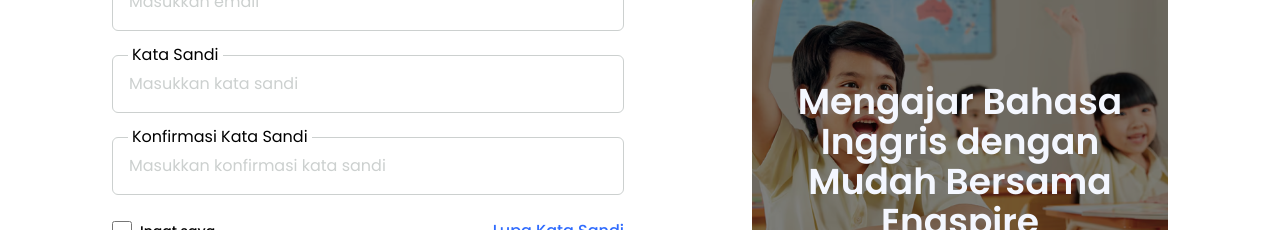
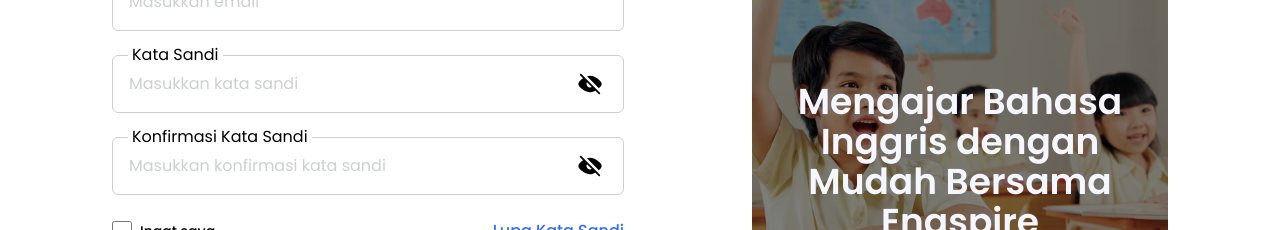
Before and after one commit to Hilaladiii/engspire, a Next.js app: page /sign-up in a window 1280 px wide. Shown: the part 347-577 px from the top of the page. Built offline with nearby package versions, Linux system fonts and the light colour scheme.

Commit message:
feat : add icon show pass & hidden pass

```diff
--- a/src/app/(public)/(password)/forgot-password/page.tsx
+++ b/src/app/(public)/(password)/forgot-password/page.tsx
@@ -26,6 +26,7 @@
   const { setShow, setContent } = useModal();
 
   const onSubmit: SubmitHandler<TForgotPassword> = (data) => {
+    console.log(data);
     setShow(true);
     setContent(<ContentModalSendEmail />);
   };
--- a/src/app/(public)/sign-in/_components/SignInForm.tsx
+++ b/src/app/(public)/sign-in/_components/SignInForm.tsx
@@ -5,6 +5,9 @@
 import { SubmitHandler, useForm } from "react-hook-form";
 import Link from "next/link";
 import Button from "@/components/elements/Button";
+import ShowPassword from "@/assets/svg/showPassword.svg";
+import HiddenPassword from "@/assets/svg/hiddenPassword.svg";
+import { useState } from "react";
 
 const signInSchema = z.object({
   email: z.string().email("Email tidak valid"),
@@ -14,6 +17,7 @@
 type TSignIn = z.infer<typeof signInSchema>;
 
 export default function SignInForm() {
+  const [show, setShow] = useState<boolean>(false);
   const {
     register,
     formState: { errors },
@@ -46,14 +50,16 @@
         errors={errors.password}
         label="Kata Sandi"
         placeholder="Masukkan kata sandi"
-        type="password"
+        type={show ? "text" : "password"}
+        icon={show ? <ShowPassword /> : <HiddenPassword />}
+        onClickIcon={() => setShow((prev) => !prev)}
         fullWidth
       />
       <div className="flex justify-between">
         <CheckBox id="remind" label="Ingat saya" />
         <Link
           href="/forgot-password"
-          className="text-lightningBlue font-medium"
+          className="font-medium text-lightningBlue"
         >
           Lupa Kata Sandi
         </Link>
--- a/src/app/(public)/sign-up/_components/SignUpForm.tsx
+++ b/src/app/(public)/sign-up/_components/SignUpForm.tsx
@@ -4,7 +4,10 @@
 import { zodResolver } from "@hookform/resolvers/zod";
 import Link from "next/link";
 import { SubmitHandler, useForm } from "react-hook-form";
+import ShowPassword from "@/assets/svg/showPassword.svg";
+import HiddenPassword from "@/assets/svg/hiddenPassword.svg";
 import { z } from "zod";
+import { useState } from "react";
 
 const signUpSchema = z
   .object({
@@ -21,6 +24,13 @@
 type TSignUp = z.infer<typeof signUpSchema>;
 
 export default function SignUpForm() {
+  const [show, setShow] = useState<{
+    password: boolean;
+    confirmPassword: boolean;
+  }>({
+    password: false,
+    confirmPassword: false,
+  });
   const {
     register,
     formState: { errors },
@@ -61,7 +71,11 @@
         errors={errors.password}
         label="Kata Sandi"
         placeholder="Masukkan kata sandi"
-        type="password"
+        type={show.password ? "text" : "password"}
+        icon={show.password ? <ShowPassword /> : <HiddenPassword />}
+        onClickIcon={() =>
+          setShow((prev) => ({ ...prev, password: !prev.password }))
+        }
         fullWidth
       />
       <Input
@@ -70,14 +84,21 @@
         errors={errors.confirmPassword}
         label="Konfirmasi Kata Sandi"
         placeholder="Masukkan konfirmasi kata sandi"
-        type="password"
+        type={show.confirmPassword ? "text" : "password"}
+        icon={show.confirmPassword ? <ShowPassword /> : <HiddenPassword />}
+        onClickIcon={() =>
+          setShow((prev) => ({
+            ...prev,
+            confirmPassword: !prev.confirmPassword,
+          }))
+        }
         fullWidth
       />
       <div className="flex justify-between">
         <CheckBox id="remind" label="Ingat saya" />
         <Link
           href="/forgot-password"
-          className="text-lightningBlue font-medium"
+          className="font-medium text-lightningBlue"
         >
           Lupa Kata Sandi
         </Link>
--- a/src/components/elements/Input.tsx
+++ b/src/components/elements/Input.tsx
@@ -14,10 +14,16 @@
   errors?: FieldError;
   label: string;
   icon?: React.ReactElement;
-  variant?: string;
+  onClickIcon?: () => void;
+  variant?: "primary" | "secondary";
   className?: string;
   fullWidth?: boolean;
 }
+
+const variants = {
+  primary: "",
+  secondary: "",
+};
 
 export default function Input<T extends FieldValues>({
   register,
@@ -25,8 +31,9 @@
   errors,
   label,
   icon,
-  variant,
+  variant = "primary",
   className,
+  onClickIcon,
   fullWidth = false,
   ...props
 }: IInput<T>) {
@@ -42,9 +49,16 @@
         className={cn(
           "rounded-md border border-outlineGrey p-4 placeholder:text-outlineGrey focus:border-darkGrey focus:outline-none",
           fullWidth && "w-full",
+          variants[variant],
           className,
         )}
       />
+      <div
+        className="absolute right-5 top-1/2 z-10 -translate-y-1/2 cursor-pointer"
+        onClick={onClickIcon}
+      >
+        {icon}
+      </div>
       {errors && <span className="text-xs text-red">{errors.message}</span>}
     </div>
   );
```
Also changed, not shown: src/assets/svg/hiddenPassword.svg (added), src/assets/svg/showPassword.svg (added).
